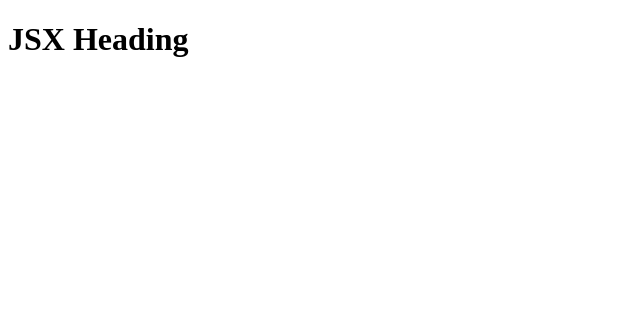
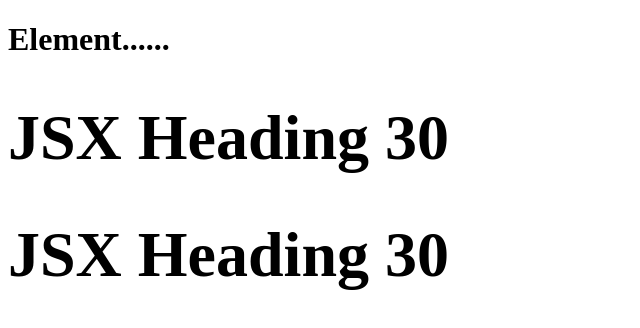
Before and after one commit to megha-n-bodke/namste-react, a React (Vite) app: page / in a window 1280 px wide. Shown: the top 328 px of the page, without its empty margins (0-640 px from the left). Built offline with nearby package versions, Linux system fonts and the light colour scheme.

Commit message:
renedering component as js function calling

```diff
--- a/App.js
+++ b/App.js
@@ -9,7 +9,16 @@ const heading = React.createElement(
 );
 
 console.log(heading);
-const element = <h1>Jsx heading</h1>;
+
+const Heading = () => <h1>JSX Heading {10 + 20}</h1>;
+
+const element = (
+  <h1>
+    Element......
+    {Heading()}
+    <Heading />
+  </h1>
+);
 console.log(element);
 
 // const parent = React.createElement("div", { id: "parent" }, [
@@ -18,5 +27,4 @@ console.log(element);
 // ]);
 const root = ReactDOM.createRoot(document.getElementById("root"));
 
-const Heading = () => <h1>JSX Heading</h1>;
-root.render(<Heading />);
+root.render(element);
```
Also changed, not shown: 3 other files (tests, documents, lock files or other folders).
